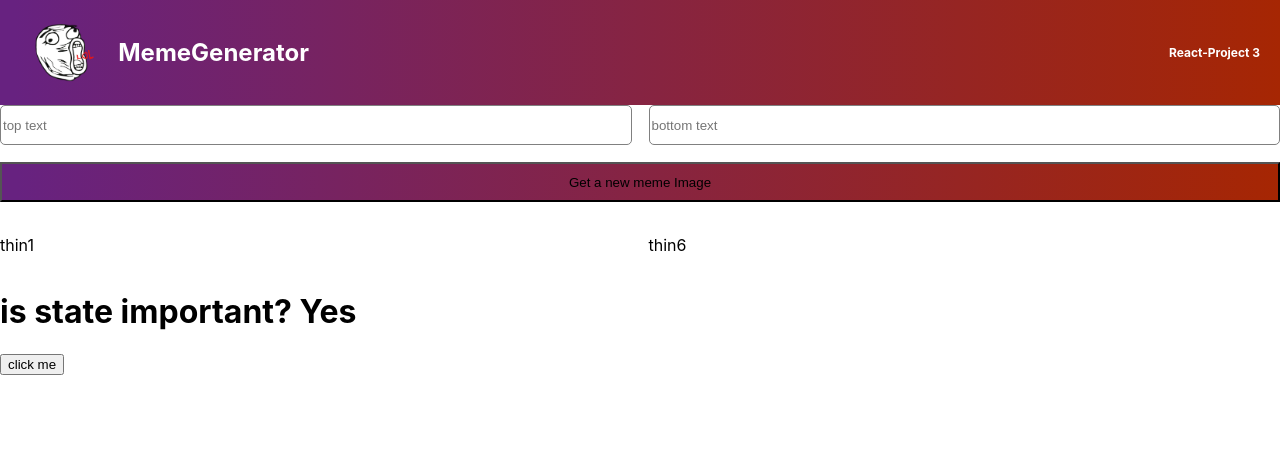
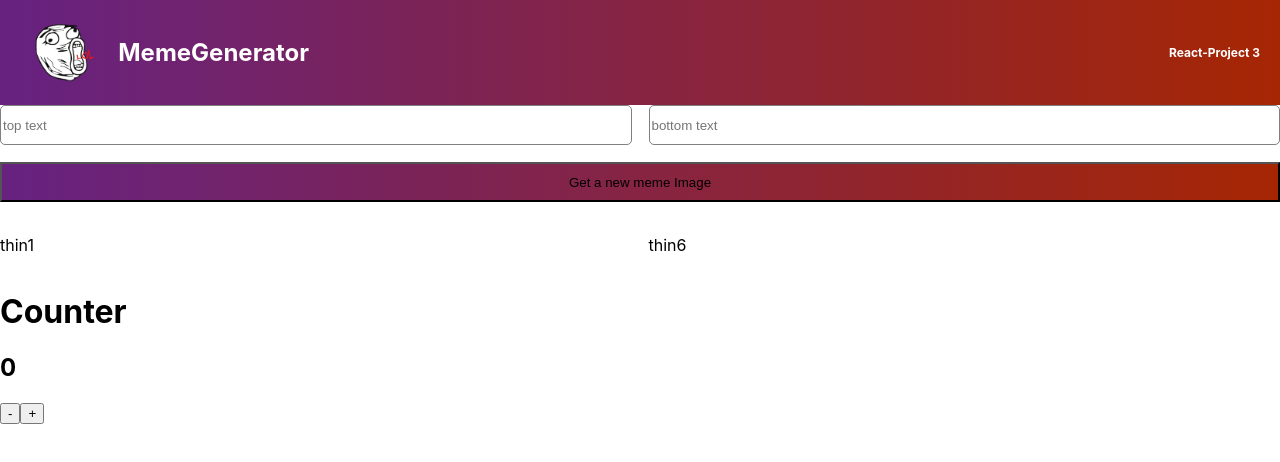
Before and after one commit to Afreen063/memegenerator, a React (Create React App) app: page / in a window 1280 px wide. Shown: the top 462 px of the page. Built offline with nearby package versions, Linux system fonts and the light colour scheme.

Commit message:
create a counter using react and dom and useState

```diff
--- a/src/App.js
+++ b/src/App.js
@@ -10,7 +10,7 @@ function App() {
    <div>
          <Header />
          <Meme />
-        <Greet name="afreen" />
+        <Greet />
    </div>
 
   )
--- a/src/components/Greet.js
+++ b/src/components/Greet.js
@@ -1,16 +1,26 @@
 import React from "react";
 
-export default function Greet(prop)
+export default function Greet()
 {
-   const [isImportant, setIsImportant]= React.useState("Yes");
-   function handleClick()
+    let c=0;
+   const [count, setCount]= React.useState(c);
+   function decClick()
    {
-             setIsImportant("No");
+             setCount((oldValue)=>{
+                return oldValue-1;
+             });//we dont use c++ or count-- , when we use useState we dont change the state of count;
+   }// we can also pass a function in setCount funct
+   function incClick()
+   {
+             setCount(count+1);
    }
+
    return (
     <div>
-        <h1>is state important? {isImportant}</h1>
-        <button onClick={handleClick}>click me</button>
+        <h1>Counter</h1>
+        <h2>{count}</h2>
+        <button onClick={decClick}>-</button>
+        <button onClick={incClick}>+</button>
     </div>
    )
 }
```
